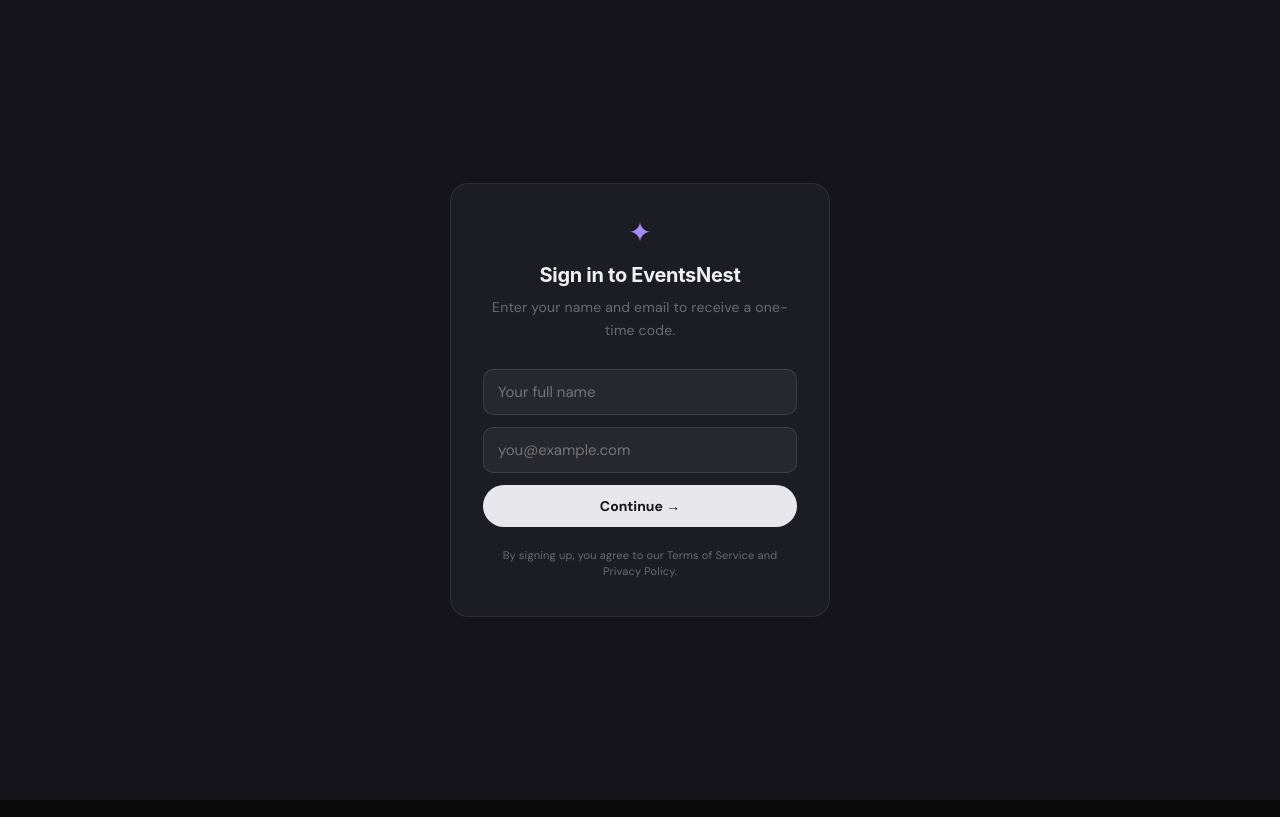
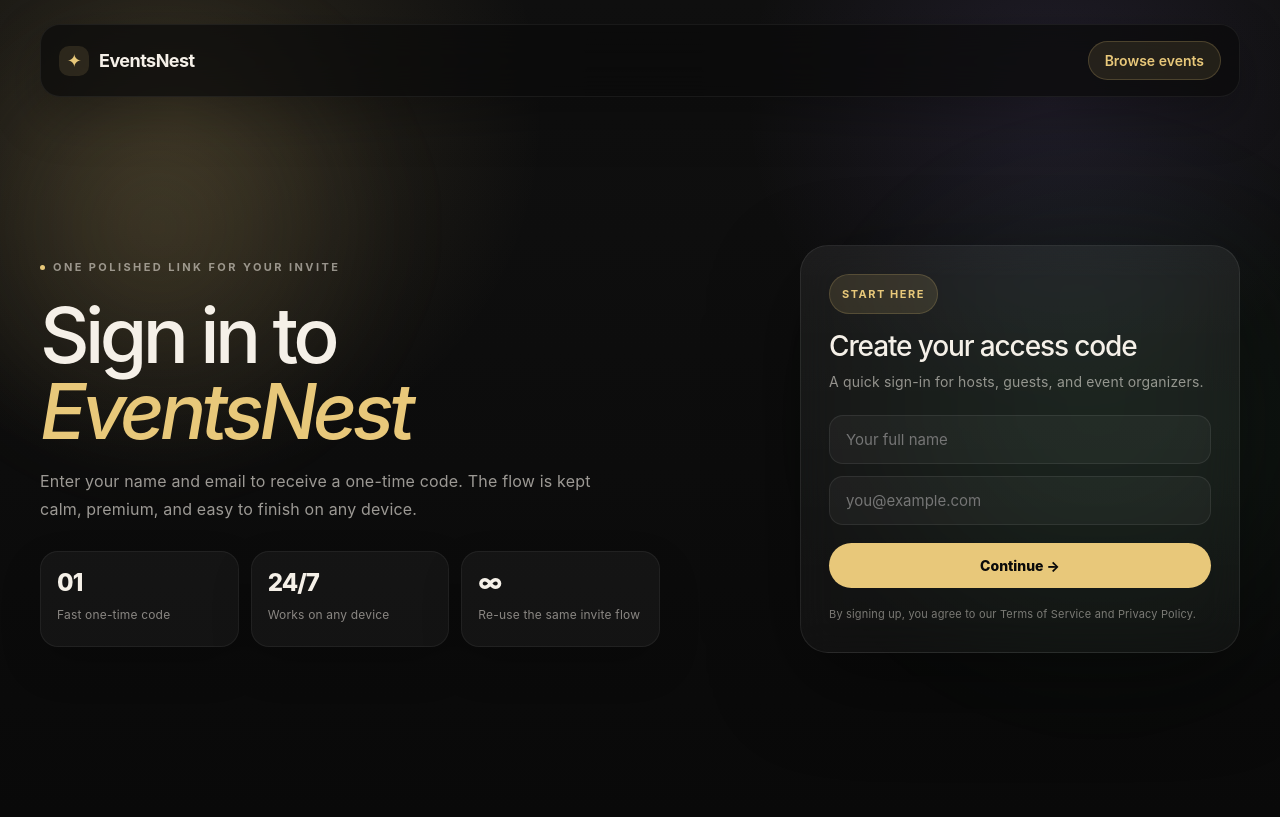
Before and after one commit to TechSage01/EventSphere-Frontend, a React (Vite) app: page /signup in a window 1280 px wide. Built offline with nearby package versions, Linux system fonts and the light colour scheme; a web font is replaced by a local one.

Commit message:
resolve merge conflicts

```diff
--- a/src/pages/SignupPage.jsx
+++ b/src/pages/SignupPage.jsx
@@ -1,6 +1,12 @@
-import { useState } from 'react'
+import { useEffect, useState } from 'react'
 import { useNavigate } from 'react-router-dom'
 import { apiRequest } from '../services/api.js'
+
+const benefits = [
+  { value: '01', label: 'Fast one-time code' },
+  { value: '24/7', label: 'Works on any device' },
+  { value: '∞', label: 'Re-use the same invite flow' },
+]
 
 export default function SignupPage() {
   const [name, setName] = useState('')
@@ -8,7 +14,17 @@ export default function SignupPage() {
   const [loading, setLoading] = useState(false)
   const [error, setError] = useState('')
   const [success, setSuccess] = useState('')
+  const [viewportWidth, setViewportWidth] = useState(() => (typeof window === 'undefined' ? 1024 : window.innerWidth))
   const navigate = useNavigate()
+
+  useEffect(() => {
+    function handleResize() {
+      setViewportWidth(window.innerWidth)
+    }
+
+    window.addEventListener('resize', handleResize)
+    return () => window.removeEventListener('resize', handleResize)
+  }, [])
 
   async function handleSubmit(e) {
     e.preventDefault()
@@ -21,6 +37,7 @@ export default function SignupPage() {
       setLoading(false)
       return
     }
+
     if (!email.trim() || !email.includes('@')) {
       setError('Valid email is required')
       setLoading(false)
@@ -58,19 +75,65 @@ export default function SignupPage() {
     }
   }
 
+  const styles = {
+    ...baseStyles,
+    ...(viewportWidth <= 900 ? tabletStyles : {}),
+    ...(viewportWidth <= 720 ? mobileStyles : {}),
+    ...(viewportWidth <= 420 ? compactStyles : {}),
+  }
+
   return (
     <div style={styles.shell}>
+      <div style={styles.glowA} aria-hidden="true" />
+      <div style={styles.glowB} aria-hidden="true" />
+
+      <header style={styles.topbar}>
+        <button type="button" onClick={() => navigate('/')} style={styles.brand} aria-label="EventsNest home">
+          <span style={styles.brandMark}>✦</span>
+          <span>EventsNest</span>
+        </button>
+
+        <button type="button" onClick={() => navigate('/discover')} style={styles.topLink}>
+          Browse events
+        </button>
+      </header>
+
+      <section style={styles.hero}>
+        <div style={styles.copyCol}>
+          <p style={styles.kicker}>
+            <span style={styles.kickerDot} />
+            One polished link for your invite
+          </p>
+          <h1 style={styles.title}>
+            Sign in to <span style={styles.titleAccent}>EventsNest</span>
+          </h1>
+          <p style={styles.sub}>
+            Enter your name and email to receive a one-time code. The flow is kept calm,
+            premium, and easy to finish on any device.
+          </p>
+
+          <div style={styles.featureRow}>
+            {benefits.map((benefit) => (
+              <article key={benefit.value} style={styles.featureCard}>
+                <span style={styles.featureValue}>{benefit.value}</span>
+                <span style={styles.featureLabel}>{benefit.label}</span>
+              </article>
+            ))}
+          </div>
+        </div>
+
+        <div style={styles.formWrap}>
           <div style={styles.card}>
-        <div style={styles.logo}>✦</div>
-        <h1 style={styles.title}>Sign in to EventsNest</h1>
-        <p style={styles.sub}>Enter your name and email to receive a one-time code.</p>
+            <div style={styles.cardBadge}>Start here</div>
+            <h2 style={styles.cardTitle}>Create your access code</h2>
+            <p style={styles.cardSub}>A quick sign-in for hosts, guests, and event organizers.</p>
 
-        <form onSubmit={handleSubmit} style={{ width: '100%' }}>
+            <form onSubmit={handleSubmit} style={styles.form}>
               <input
                 type="text"
                 placeholder="Your full name"
                 value={name}
-            onChange={e => setName(e.target.value)}
+                onChange={(e) => setName(e.target.value)}
                 required
                 disabled={loading}
                 style={styles.input}
@@ -79,10 +142,10 @@ export default function SignupPage() {
                 type="email"
                 placeholder="you@example.com"
                 value={email}
-            onChange={e => setEmail(e.target.value)}
+                onChange={(e) => setEmail(e.target.value)}
                 required
                 disabled={loading}
-            style={{ ...styles.input, marginBottom: 12 }}
+                style={styles.input}
               />
 
               {success && <p style={styles.success}>{success}</p>}
@@ -98,100 +161,320 @@ export default function SignupPage() {
             </p>
           </div>
         </div>
+      </section>
+    </div>
   )
 }
 
-const styles = {
+const baseStyles = {
   shell: {
     minHeight: '100vh',
-    background: '#14141a',
+    position: 'relative',
+    overflow: 'hidden',
+    background:
+      'radial-gradient(circle at 14% 14%, rgba(232,200,122,0.14), transparent 28%), radial-gradient(circle at 82% 12%, rgba(167,139,250,0.11), transparent 24%), linear-gradient(180deg, #101010 0%, #090909 100%)',
+    color: '#f5f0e8',
+    fontFamily: 'Inter, "Segoe UI", Roboto, sans-serif',
+    padding: '24px clamp(16px, 4vw, 40px) 40px',
+  },
+  glowA: {
+    position: 'absolute',
+    top: '-4%',
+    left: '-8%',
+    width: 520,
+    height: 520,
+    borderRadius: '50%',
+    background: 'radial-gradient(circle, rgba(232,200,122,0.14), transparent 68%)',
+    filter: 'blur(40px)',
+    pointerEvents: 'none',
+  },
+  glowB: {
+    position: 'absolute',
+    top: '14%',
+    right: '-10%',
+    width: 620,
+    height: 620,
+    borderRadius: '50%',
+    background: 'radial-gradient(circle, rgba(74,222,128,0.08), transparent 68%)',
+    filter: 'blur(40px)',
+    pointerEvents: 'none',
+  },
+  topbar: {
+    position: 'relative',
+    zIndex: 1,
     display: 'flex',
     alignItems: 'center',
+    justifyContent: 'space-between',
+    gap: 12,
+    maxWidth: 1280,
+    margin: '0 auto',
+    padding: '16px 18px',
+    border: '1px solid rgba(255,255,255,0.06)',
+    borderRadius: 20,
+    background: 'rgba(10,10,10,0.72)',
+    backdropFilter: 'blur(18px)',
+    boxShadow: '0 18px 50px rgba(0,0,0,0.25)',
+  },
+  brand: {
+    display: 'inline-flex',
+    alignItems: 'center',
+    gap: 10,
+    background: 'transparent',
+    color: '#f5f0e8',
+    padding: 0,
+    fontSize: 18,
+    fontWeight: 700,
+    letterSpacing: '-0.03em',
+  },
+  brandMark: {
+    display: 'inline-flex',
+    alignItems: 'center',
     justifyContent: 'center',
-    fontFamily: "'DM Sans', system-ui, sans-serif",
-    padding: 24,
+    width: 30,
+    height: 30,
+    borderRadius: 10,
+    background: 'rgba(232,200,122,0.12)',
+    color: '#e8c87a',
+  },
+  topLink: {
+    background: 'rgba(232,200,122,0.10)',
+    color: '#e8c87a',
+    border: '1px solid rgba(232,200,122,0.20)',
+    borderRadius: 999,
+    padding: '10px 16px',
+    fontSize: 14,
+    fontWeight: 600,
+  },
+  hero: {
+    position: 'relative',
+    zIndex: 1,
+    maxWidth: 1280,
+    margin: '0 auto',
+    minHeight: 'calc(100vh - 120px)',
+    display: 'grid',
+    gridTemplateColumns: '1.1fr 0.9fr',
+    gap: 28,
+    alignItems: 'center',
+    paddingTop: 24,
+  },
+  copyCol: {
+    maxWidth: 620,
+    padding: '24px 0',
+  },
+  kicker: {
+    display: 'inline-flex',
+    alignItems: 'center',
+    gap: 8,
+    margin: '0 0 18px',
+    fontSize: 11,
+    fontWeight: 700,
+    letterSpacing: '0.22em',
+    textTransform: 'uppercase',
+    color: 'rgba(245,240,232,0.55)',
+  },
+  kickerDot: {
+    width: 5,
+    height: 5,
+    borderRadius: '50%',
+    background: '#e8c87a',
+  },
+  title: {
+    margin: 0,
+    fontSize: 'clamp(2.5rem, 6vw, 4.6rem)',
+    lineHeight: 0.98,
+    letterSpacing: '-0.06em',
+    color: '#f5f0e8',
+  },
+  titleAccent: {
+    color: '#e8c87a',
+    fontStyle: 'italic',
+  },
+  sub: {
+    margin: '18px 0 0',
+    maxWidth: 560,
+    fontSize: 16,
+    lineHeight: 1.75,
+    color: 'rgba(245,240,232,0.62)',
+  },
+  featureRow: {
+    display: 'grid',
+    gridTemplateColumns: 'repeat(3, minmax(0, 1fr))',
+    gap: 12,
+    marginTop: 28,
+  },
+  featureCard: {
+    padding: '18px 16px',
+    borderRadius: 18,
+    background: 'rgba(255,255,255,0.04)',
+    border: '1px solid rgba(255,255,255,0.06)',
+    boxShadow: '0 18px 40px rgba(0,0,0,0.18)',
+  },
+  featureValue: {
+    display: 'block',
+    marginBottom: 6,
+    fontSize: 24,
+    fontWeight: 800,
+    letterSpacing: '-0.04em',
+    color: '#f5f0e8',
+  },
+  featureLabel: {
+    display: 'block',
+    fontSize: 12,
+    color: 'rgba(245,240,232,0.52)',
+  },
+  formWrap: {
+    display: 'flex',
+    justifyContent: 'flex-end',
   },
   card: {
     width: '100%',
-    maxWidth: 380,
-    background: '#1c1c24',
+    maxWidth: 440,
+    padding: 28,
+    borderRadius: 28,
+    background: 'linear-gradient(180deg, rgba(255,255,255,0.06), rgba(255,255,255,0.03))',
     border: '1px solid rgba(255,255,255,0.08)',
-    borderRadius: 18,
-    padding: '36px 32px',
-    display: 'flex',
-    flexDirection: 'column',
+    boxShadow: '0 30px 90px rgba(0,0,0,0.4)',
+    backdropFilter: 'blur(18px)',
+  },
+  cardBadge: {
+    display: 'inline-flex',
     alignItems: 'center',
-    textAlign: 'center',
+    padding: '6px 12px',
+    borderRadius: 999,
+    background: 'rgba(232,200,122,0.12)',
+    color: '#e8c87a',
+    border: '1px solid rgba(232,200,122,0.18)',
+    fontSize: 11,
+    fontWeight: 700,
+    letterSpacing: '0.14em',
+    textTransform: 'uppercase',
   },
-  logo: {
+  cardTitle: {
+    margin: '18px 0 8px',
     fontSize: 28,
-    color: '#a78bfa',
-    marginBottom: 16,
+    lineHeight: 1.05,
+    letterSpacing: '-0.04em',
+    color: '#f5f0e8',
   },
-  title: {
-    fontSize: 20,
-    fontWeight: 700,
-    color: '#f0f0f4',
-    marginBottom: 8,
-    letterSpacing: '-0.3px',
+  cardSub: {
+    margin: 0,
+    fontSize: 14,
+    lineHeight: 1.7,
+    color: 'rgba(245,240,232,0.56)',
   },
-  sub: {
-    fontSize: 14,
-    color: '#6b6b76',
-    marginBottom: 28,
-    lineHeight: 1.6,
+  form: {
+    width: '100%',
+    marginTop: 22,
   },
   input: {
     width: '100%',
-    background: 'rgba(255,255,255,0.05)',
-    border: '1px solid rgba(255,255,255,0.10)',
-    borderRadius: 10,
-    padding: '12px 14px',
+    background: 'rgba(255,255,255,0.04)',
+    border: '1px solid rgba(255,255,255,0.08)',
+    borderRadius: 14,
+    padding: '14px 16px',
     fontSize: 15,
     color: '#e8e8ec',
     outline: 'none',
     marginBottom: 12,
-    fontFamily: "'DM Sans', system-ui, sans-serif",
+    fontFamily: 'inherit',
     boxSizing: 'border-box',
-    transition: 'border-color 0.2s',
+    transition: 'border-color 0.2s, background 0.2s',
   },
   btn: {
     width: '100%',
-    background: '#e8e8ec',
-    color: '#14141a',
+    background: '#e8c87a',
+    color: '#0a0a0a',
     border: 'none',
     borderRadius: 999,
-    padding: '12px 0',
+    padding: '14px 0',
     fontSize: 14,
-    fontWeight: 700,
+    fontWeight: 800,
     cursor: 'pointer',
-    fontFamily: "'DM Sans', system-ui, sans-serif",
-    transition: 'opacity 0.2s',
+    fontFamily: 'inherit',
+    transition: 'opacity 0.2s, transform 0.15s',
+    marginTop: 6,
   },
   error: {
     fontSize: 12.5,
-    color: '#f87171',
+    color: '#fca5a5',
     marginBottom: 12,
     textAlign: 'left',
-    padding: '8px 12px',
+    padding: '10px 12px',
     background: 'rgba(248, 113, 113, 0.1)',
-    borderRadius: 6,
-    border: '1px solid rgba(248, 113, 113, 0.2)',
+    borderRadius: 10,
+    border: '1px solid rgba(248, 113, 113, 0.18)',
   },
   success: {
     fontSize: 12.5,
     color: '#86efac',
     marginBottom: 12,
     textAlign: 'left',
-    padding: '8px 12px',
+    padding: '10px 12px',
     background: 'rgba(134, 239, 172, 0.1)',
-    borderRadius: 6,
-    border: '1px solid rgba(134, 239, 172, 0.2)',
+    borderRadius: 10,
+    border: '1px solid rgba(134, 239, 172, 0.18)',
   },
   footer: {
+    marginTop: 18,
     fontSize: 11,
-    color: '#6b6b76',
-    marginTop: 20,
-    lineHeight: 1.5,
+    color: 'rgba(245,240,232,0.46)',
+    lineHeight: 1.6,
   },
 }
+
+const tabletStyles = {
+  hero: {
+    gridTemplateColumns: '1fr',
+    gap: 18,
+    minHeight: 'auto',
+    paddingTop: 32,
+    paddingBottom: 32,
+  },
+  formWrap: {
+    justifyContent: 'stretch',
+  },
+  card: {
+    maxWidth: '100%',
+  },
+}
+
+const mobileStyles = {
+  shell: {
+    padding: '16px 12px 28px',
+  },
+  topbar: {
+    padding: '14px 14px',
+    borderRadius: 18,
+  },
+  featureRow: {
+    gridTemplateColumns: '1fr',
+  },
+  card: {
+    padding: 22,
+    borderRadius: 24,
+  },
+  cardTitle: {
+    fontSize: 24,
+  },
+  title: {
+    fontSize: 'clamp(2.1rem, 12vw, 3.2rem)',
+  },
+}
+
+const compactStyles = {
+  topbar: {
+    flexDirection: 'column',
+    alignItems: 'stretch',
+  },
+  brand: {
+    justifyContent: 'center',
+  },
+  topLink: {
+    width: '100%',
+    textAlign: 'center',
+  },
+  card: {
+    padding: 18,
+    borderRadius: 20,
+  },
+}
```
Lines whose indentation alone changed are shown as unchanged.
